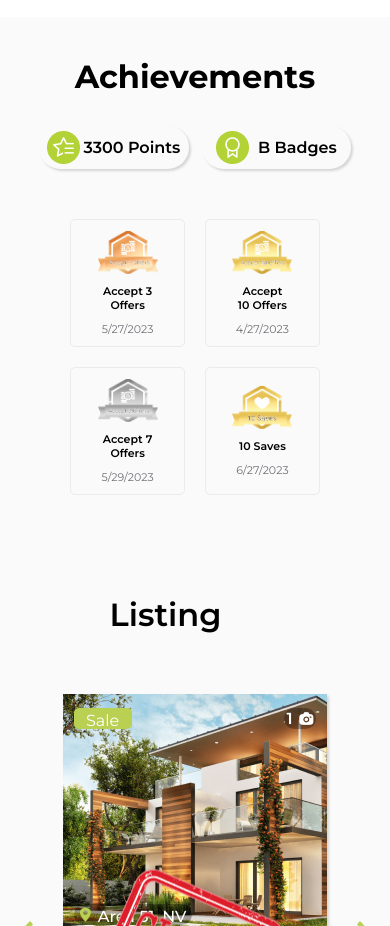
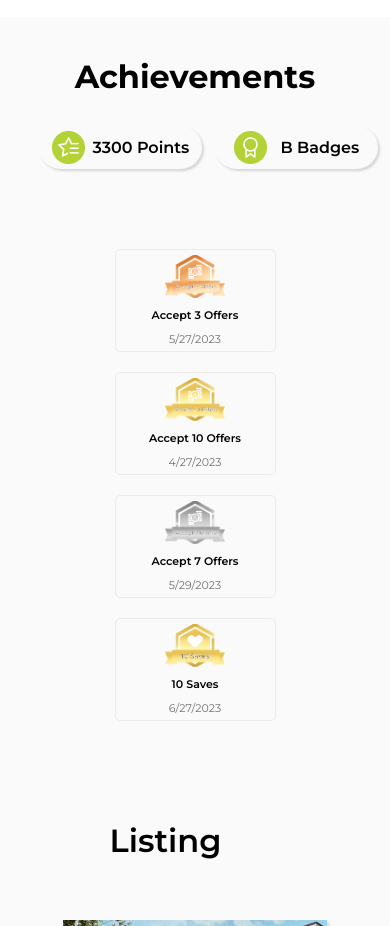
Before and after one commit to karim-optimum/FrontEndTask, a plain HTML site: page index.html in a window 390 px wide. Shown: the part 821-1747 px from the top of the page. Drawn offline with Linux system fonts and the light colour scheme; files whose address does not match are found by name.

Commit message:
working on responsivness

```diff
--- a/achievement.css
+++ b/achievement.css
@@ -34,6 +34,7 @@
 .achievments{
   flex-wrap: wrap;
   gap: 30px;
+  justify-content: center;
 }
 
 .achievment{
@@ -41,12 +42,12 @@
   border: 1px solid #EBEBEB;
   border-radius: 5px;
   flex-direction: column;
-  flex-grow: 1;
+  /* flex-grow: 1; */
   justify-content: center;
   margin-top: 50px;
   padding: 45px;
   width: 12%;
-  max-width: 285px;
+  width: 285px;
 }
 
 .achievment img{
@@ -74,15 +75,17 @@
 
 @media (max-width: 1220px) {
   .achievement-text{
-    font-size: 14px;
+    /* font-size: 14px; */
+  }
+    .achievment img{
+    height: 43px;
+    width: 30px;
   }
 }
 
-@media (max-width: 645px) {
 
-}
 
-@media (max-width: 645px) {
+@media (max-width: 755px) {
 
   .achievments-section{
     width: 80%;
@@ -97,18 +100,19 @@
   .stats{
     /* width: 80%; */
     margin-top: 30px;
+    margin: 30px auto;
     /* gap: 20px; */
   }
 
   .achievments{
-    width: 80%;
+    width: 100%;
+    gap: 0 20px;
     margin: 0 auto;
-    gap: 0 20px;
   }
 
   .achievment{
-    max-height: 128px;
-    max-width: 130px;
+    max-height: 168px;
+    max-width: 190px;
     font-size: 12px;
     margin-top: 20px;
   }
@@ -123,4 +127,19 @@
   }
 }
 
+@media (max-width: 500px) {
+  .achievment{
+    font-size: 11px;
+    width: 189px;
+  }
+}
+
+  @media (max-width: 500px) {
+  .achievment{
+    font-size: 11px;
+    width: 161px;
+    padding: 5px;
+  }
+}
+
 /* ----------------- end of media query ----------------- */
```
